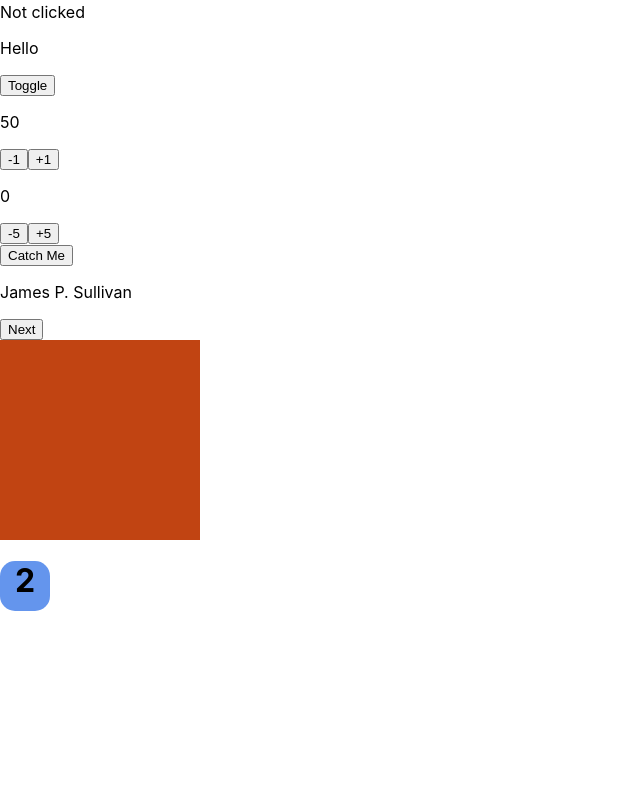
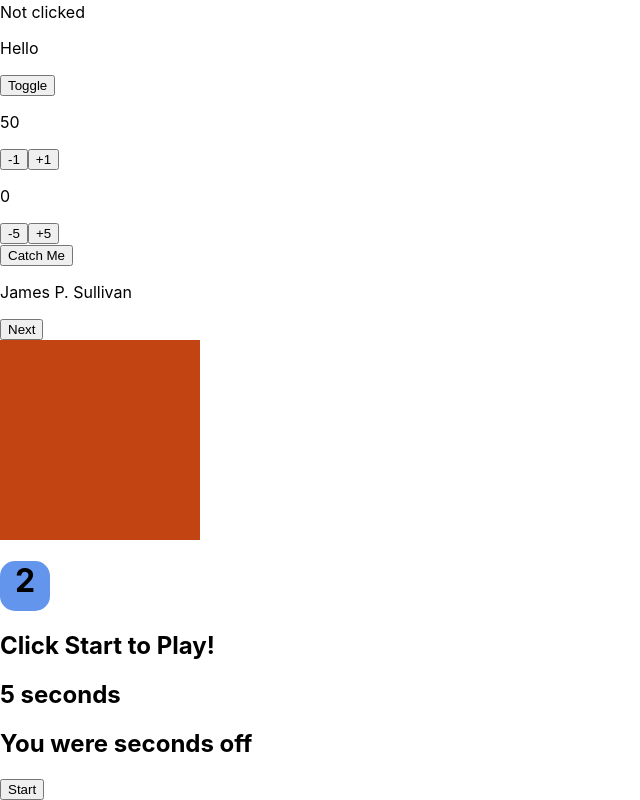
Before and after one commit to nosvalds/devMe-week9--react, a React (Create React App) app in the folder devme-react-exercises/: page / in a window 1280 px wide. Shown: the part 606-1406 px from the top of the page, without its empty margins (0-640 px from the left). Before the commit the page ends 1217 px from the top, so only its background shows below. Built offline with nearby package versions, Linux system fonts and the light colour scheme.

Commit message:
03 State Tricksy - LameGame working functionally, heading needs update

```diff
--- a/devme-react-exercises/src/components/Stuff.js
+++ b/devme-react-exercises/src/components/Stuff.js
@@ -12,6 +12,7 @@ import CatchMeIfYouCan from './state/CatchMeIfYouCan';
 import RollCall from './state/RollCall';
 import Colours from './tricksy_state/Colours';
 import Die from './tricksy_state/Die';
+import LameGame from './tricksy_state/LameGame';
 
 const Stuff = ({ square }) => {
     let names = ["James P. Sullivan", "Mike Wazowski", "Boo", "Randall Boggs", "Roz", "Fungus"];
@@ -31,6 +32,8 @@ const Stuff = ({ square }) => {
       "#395967",
     ];
 
+    let x = 5;
+
   return (
     <React.Fragment>
         <Header>Hello, world</Header>
@@ -46,6 +49,7 @@ const Stuff = ({ square }) => {
         <RollCall names={ names } />
         <Colours colours={ colours } />
         <Die sides={ 6 }/>
+        <LameGame aim={ x } />
     </React.Fragment>
   );
 }
--- /dev/null
+++ b/devme-react-exercises/src/components/tricksy_state/LameGame.js
@@ -0,0 +1,68 @@
+import React, { Component } from 'react';
+
+class LameGame extends Component {
+    constructor(props) {
+        super(props);
+
+        this.buttonCaptions = [
+            'Start',
+            'Now',
+            'Try Again'
+        ];
+
+        this.difference = "";
+
+        this.state = {
+            gameStateIndex: 0,
+            timeStamp: null
+        }
+
+        this.handleClick = this.handleClick.bind(this);
+    }
+
+    handleClick() {
+        let curIndex = this.state.gameStateIndex;
+        let { aim } = this.props;
+        switch (curIndex) {
+            case 0: // clicked start, save timestamp of when that happened
+                this.setState({ gameStateIndex: curIndex + 1,
+                                timeStamp: new Date().getTime() });
+                break;
+
+            case 1: // clicked now
+                let now = new Date().getTime();
+                let startTime = this.state.timeStamp;
+
+                let diff = (now - (startTime + aim * 1000))/1000;
+                this.difference = diff.toFixed(1);
+
+                this.setState({ gameStateIndex: curIndex + 1 });
+                break;
+
+            case 2: // clicked "try again"
+
+                this.setState({ gameStateIndex: 0,
+                                timeStamp: null });
+                break;
+            default:
+                break;
+        }
+    }
+
+    render() {
+        const { aim } = this.props;
+
+        let buttonCaption = this.buttonCaptions[this.state.gameStateIndex];
+        return (<>
+            <h2>Click Start to Play!</h2>
+
+            <h2>{ aim } seconds</h2>
+
+            <h2>You were { this.difference } seconds off</h2>
+            <button onClick={this.handleClick}>{ buttonCaption }</button>
+            </>
+        )
+    }
+}
+
+export default LameGame
```
